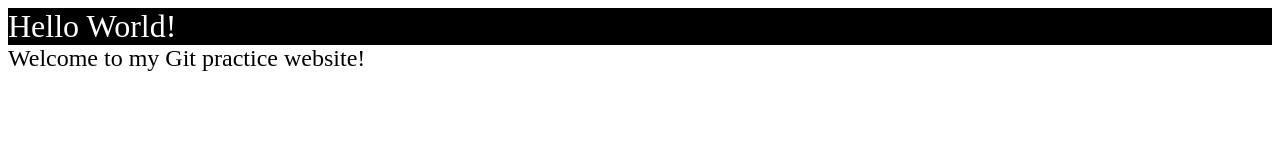
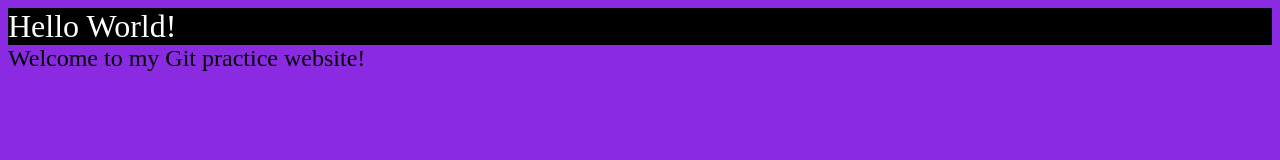
Before and after one commit to SubcorticalSystems/first_repo, a plain HTML site: page index.html in a window 1280 px wide. Drawn offline with Linux system fonts and the light colour scheme.

Commit message:
Secondary commit of styles sheet

```diff
--- a/styles.css
+++ b/styles.css
@@ -1,5 +1,9 @@
 *, *:before, *:after {
 box-sizing: border-box;
+}
+
+html {
+    background-color: blueviolet;
 }
 
 .header {
```
